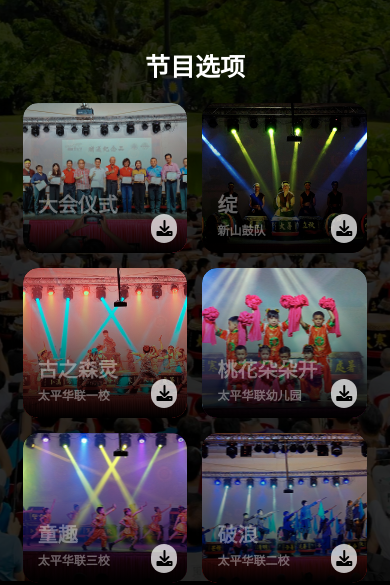
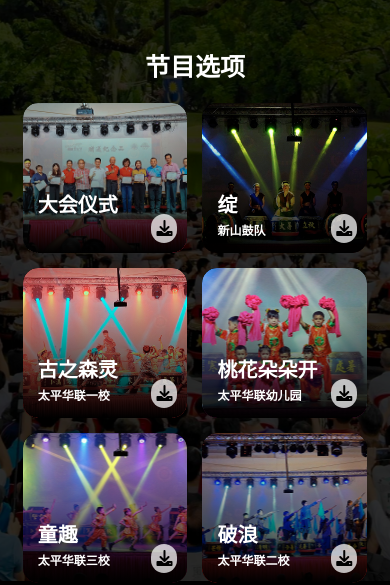
Before and after one commit to ZYLIM0702/TaipingRaintree150, a plain HTML site: page index.html in a window 390 px wide. Shown: the part 263-848 px from the top of the page. Drawn offline with Linux system fonts and the light colour scheme; a web font is replaced by a local one.

Commit message:
Add files via upload

```diff
--- a/index.html
+++ b/index.html
@@ -191,12 +191,12 @@
           position: absolute;
           bottom: 10px;
           left: 10px;
-          color: rgba(255, 255, 255, 0.377);
+          color: rgb(255, 255, 255);
           font-size: 12px;
           padding: 5px;
           border-radius: 5px;
           font-weight: bold;
-          z-index: 2;
+          z-index: 10;
         }
         .episode-title-large {
           font-size: 20px;
```
